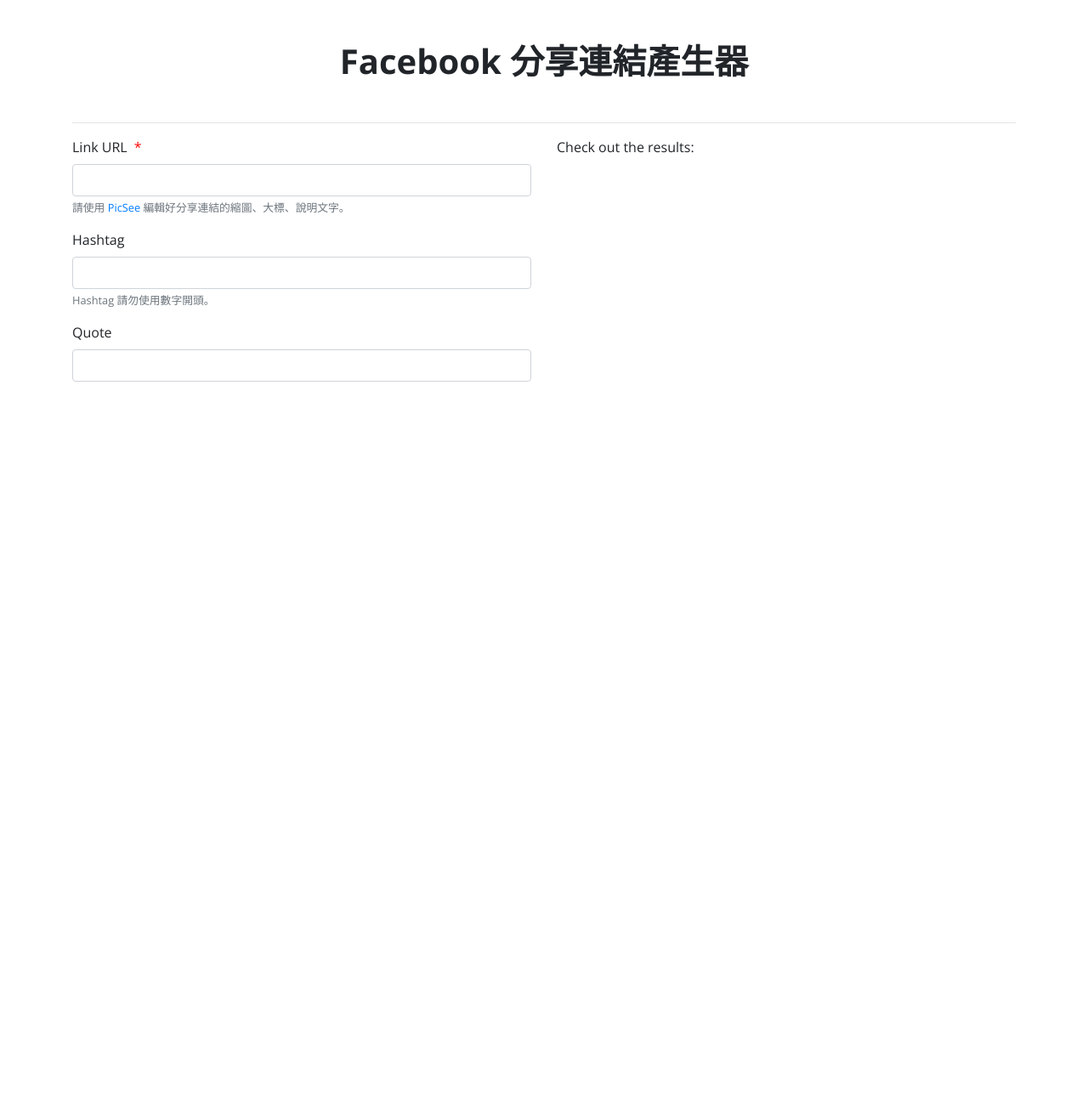
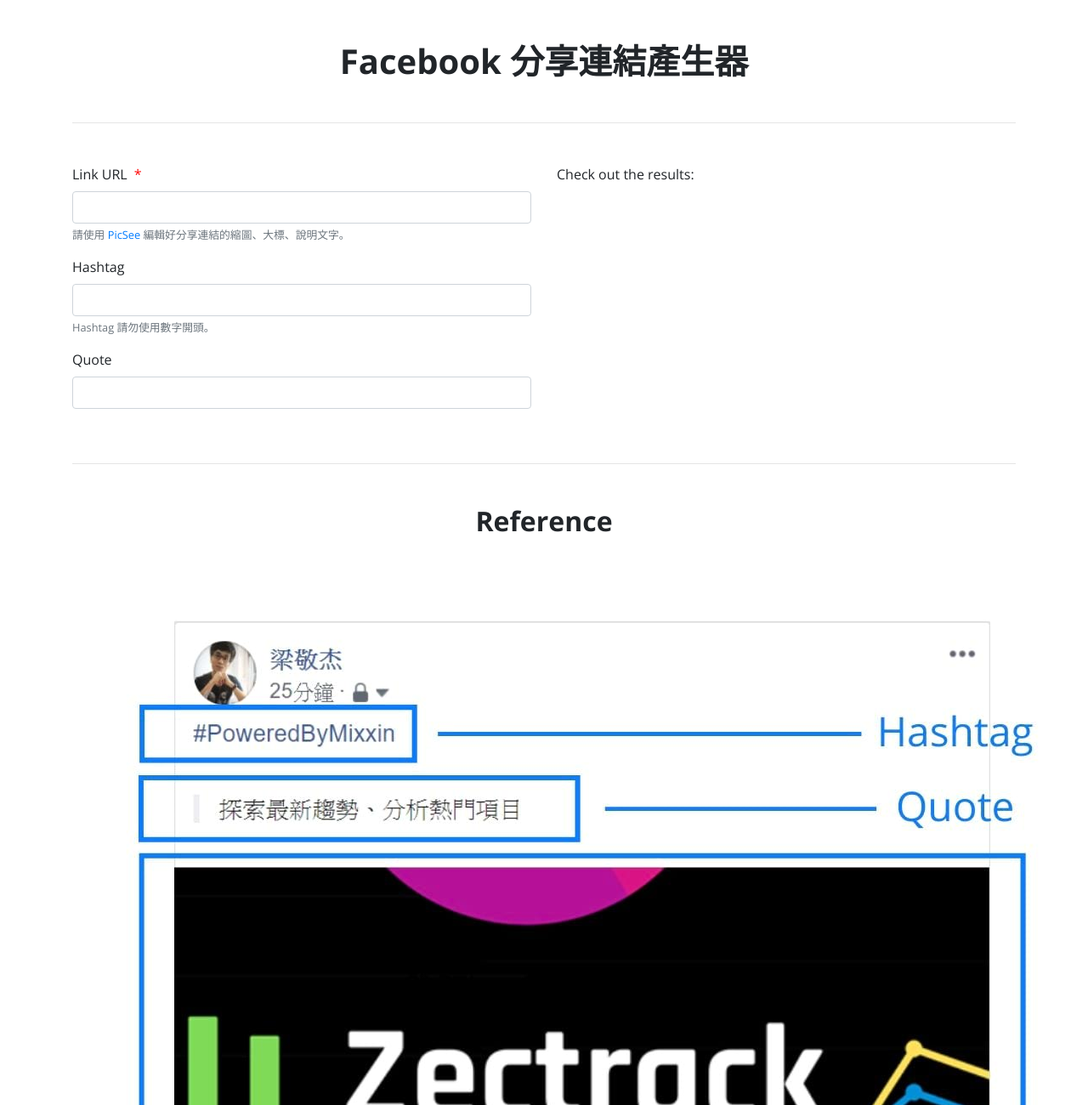
Before and after one commit to Lianginger/facebook-share-link-builder, a plain HTML site: page index.html in a window 1280 px wide. Shown: the top 1300 px of the page at 85% size. Before the commit the page ends 800 px from the top, so only its background shows below. Drawn offline with nearby package versions, Linux system fonts and the light colour scheme.

Commit message:
Add reference image

```diff
--- a/index.html
+++ b/index.html
@@ -15,11 +15,11 @@
   </head>
   <body>
     <div class="container">
-      <div class="header text-center m-5">
+      <div class="header text-center my-5">
         <h1>Facebook 分享連結產生器</h1>
       </div>
       <hr />
-      <div class="row">
+      <div class="row my-5">
         <div class="col-md-6">
           <form id="share-link-builder">
             <div class="form-group">
@@ -51,6 +51,11 @@
           </a>
           <button class="btn btn-primary d-none" id="copy-button" onclick="copyLink()">Copy Link</button>
         </div>
+      </div>
+      <hr />
+      <div class="text-center my-5">
+        <h2>Reference</h2>
+        <img src="/share-post-display.jpg" alt="share-post-display" class="responsive" />
       </div>
     </div>
     <script>
```
Also changed, not shown: share-post-display.jpg (added).
